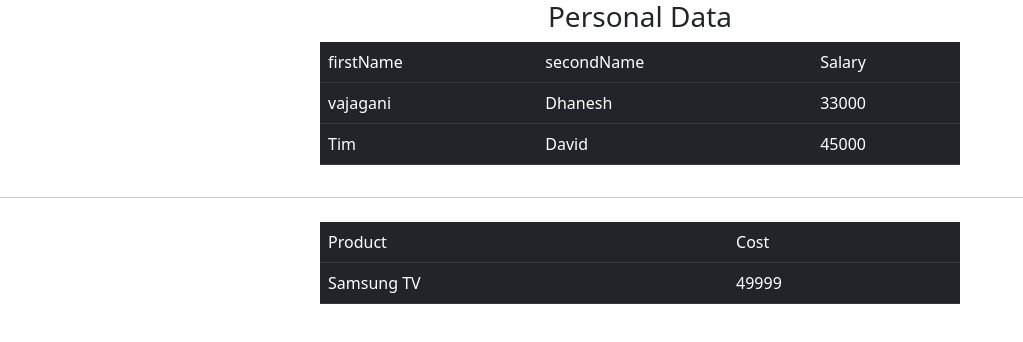
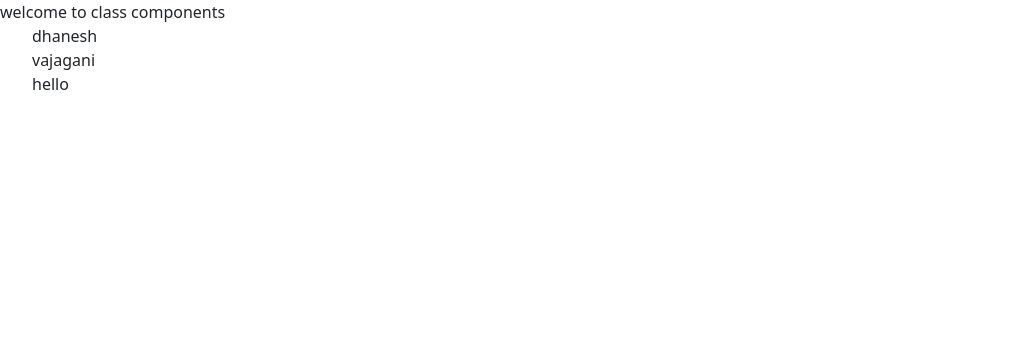
Before and after one commit to vajaganidhanesh/react-shopping, a React (Create React App) app: page / in a window 1280 px wide. Shown: the top 342 px of the page, without its empty margins (0-1023 px from the left). Built offline with nearby package versions, Linux system fonts and the light colour scheme.

Commit message:
class components in react

```diff
--- a/Polymorphism.html
+++ b/Polymorphism.html
@@ -42,6 +42,11 @@
     }
   }
 
+  class Base {}
+  class Dervied {}
+  obj = new Dervied();
+  obj = new Base();
+
   var Employees = new Array(new Developer(), new Admin(), new Manager());
   var designation = prompt("enter role");
   for (var employee of Employees) {
--- /dev/null
+++ b/src/components/classComponents/login.component.jsx
@@ -0,0 +1,23 @@
+import React, { Component } from "react";
+
+export default class Logincomponent extends Component {
+  constructor() {
+    super();
+    this.state = {
+      title: "welcome to class components",
+      components: ["dhanesh", "vajagani", "hello"],
+    };
+  }
+  render() {
+    return (
+      <>
+        <div>{this.state.title}</div>
+        <ol>
+          {this.state.components.map((values) => (
+            <div key={values}>{values}</div>
+          ))}
+        </ol>
+      </>
+    );
+  }
+}
--- a/src/index.js
+++ b/src/index.js
@@ -14,12 +14,13 @@ import reportWebVitals from "./reportWebVitals";
 // import Databinging from "./components/data-binding/data-binding";
 // import InlineStyle from "./components/style-binding/InlineStyle";
 
-import Grid from "./components/grid/grid";
+// import Grid from "./components/grid/grid";
+import Logincomponent from "./components/classComponents/login.component";
 
 const root = ReactDOM.createRoot(document.getElementById("root"));
 root.render(
   <React.StrictMode>
-    <Grid />
+    <Logincomponent />
   </React.StrictMode>
 );
 
```
